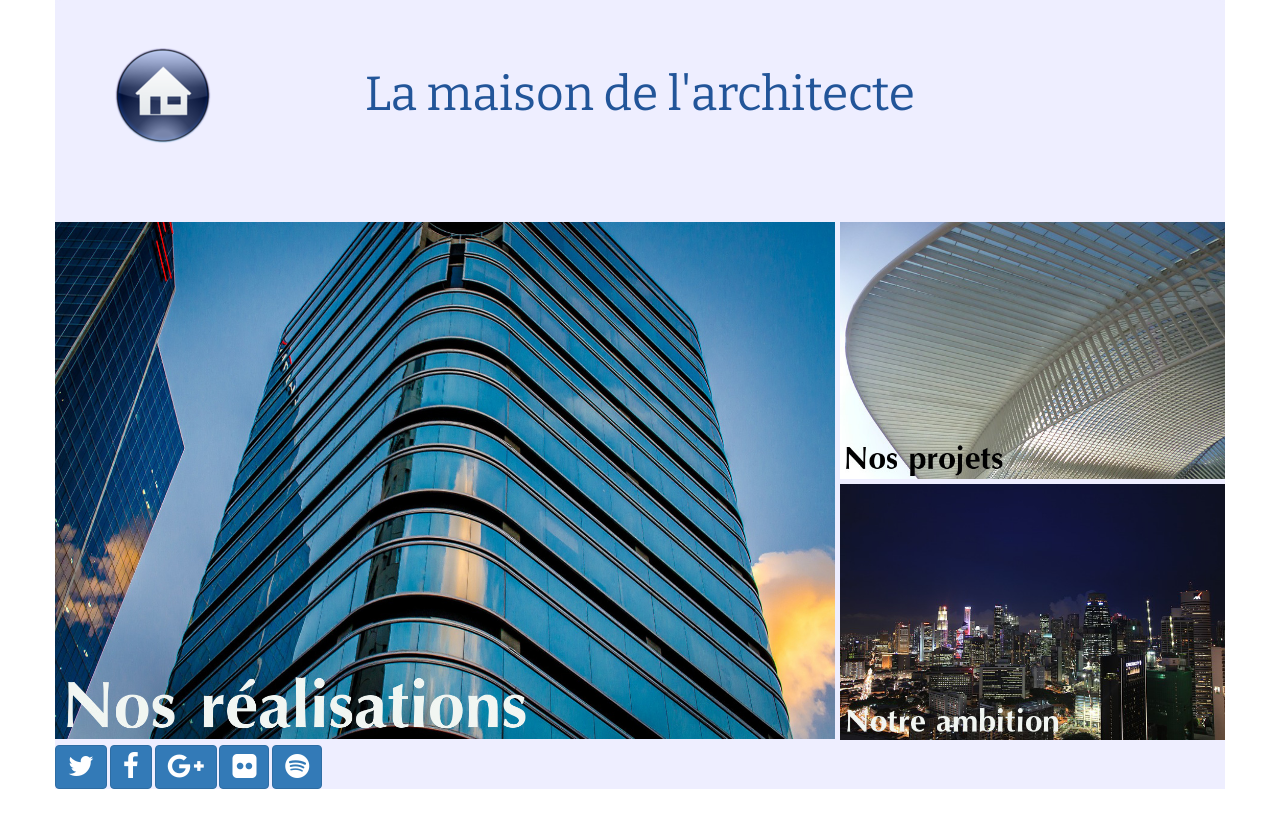
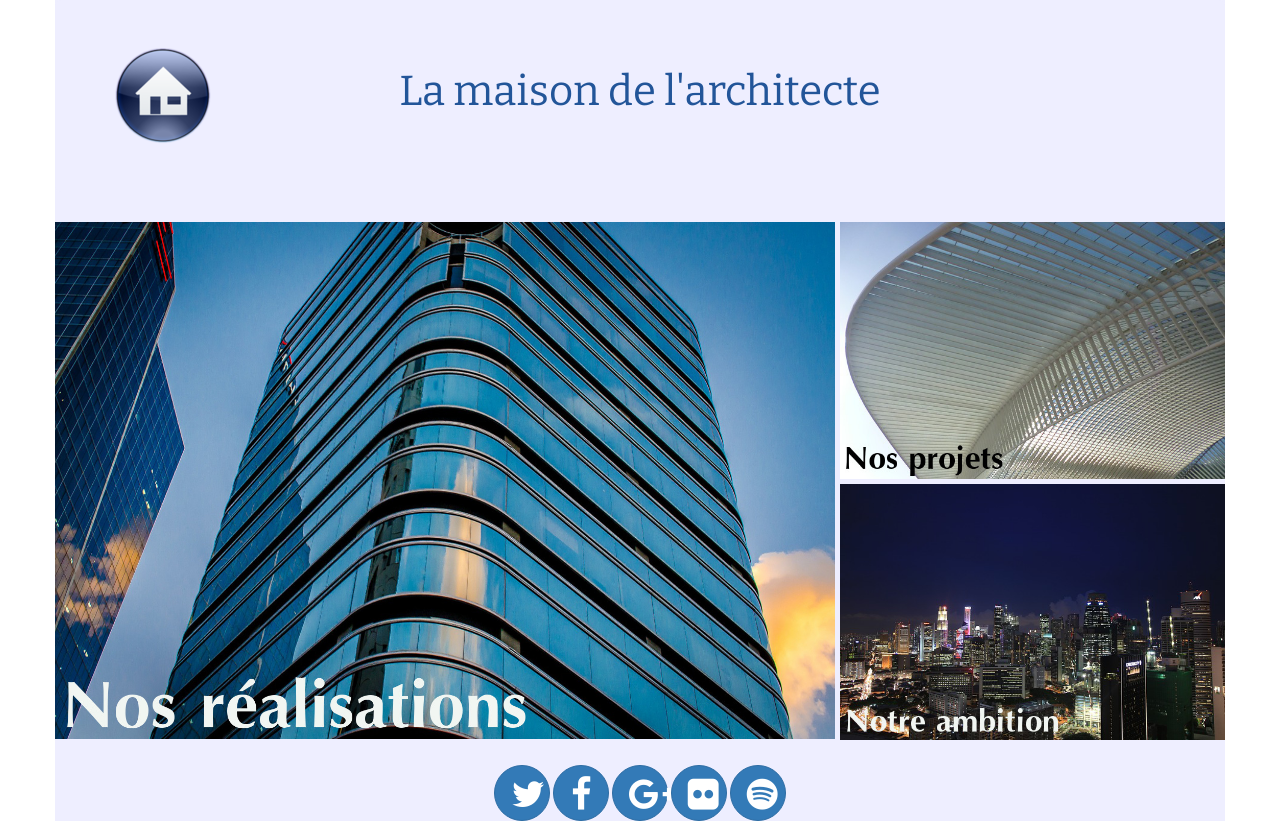
Before and after one commit to LuckyFifi/B, a plain HTML site: page index.html in a window 1280 px wide. Before the commit the page ends 800 px from the top, so only its background shows below. Drawn offline with nearby package versions, Linux system fonts and the light colour scheme.

Commit message:
pied de page - fin du devoir

```diff
--- a/index.html
+++ b/index.html
@@ -27,6 +27,11 @@
 					font-family: 'Bitter', serif;
 					color: #259;
 				}
+				.btn-lg {
+					width: 56px;
+					height: 56px;
+					border-radius: 28px;
+				}
 				.container {
 					background-color: #eef;
 				}
@@ -35,6 +40,9 @@
 				}
 				nav img {
 					width: 100%;
+				}
+				footer {
+					padding-top: 20px;
 				}
 
 			/* Styles pour les smartphones */
@@ -70,7 +78,7 @@
 			/* Styles pour les écrans moyens et grands */
 			@media (min-width: 992px) {
 				.jumbotron h1{
-				font-size: 48px;
+					font-size: 42px;
 				}
 				.container {
 					padding: 0;
@@ -128,12 +136,12 @@
 			</nav>
 
 			<footer class="row">
-				<div class="col-md-12">
-					<a class="btn btn-primary" href="#"><i class="fa fa-twitter fa-2x"></i></a>
-					<a class="btn btn-primary" href="#"><i class="fa fa-facebook fa-2x"></i></a>
-					<a class="btn btn-primary" href="#"><i class="fa fa-google-plus fa-2x"></i></a>
-					<a class="btn btn-primary" href="#"><i class="fa fa-flickr fa-2x"></i></a>
-					<a class="btn btn-primary" href="#"><i class="fa fa-spotify fa-2x"></i></a>
+				<div class="text-center">
+					<a class="btn btn-primary btn-lg" href="#"><i class="fa fa-twitter fa-2x"></i></a>
+					<a class="btn btn-primary btn-lg" href="#"><i class="fa fa-facebook fa-2x"></i></a>
+					<a class="btn btn-primary btn-lg" href="#"><i class="fa fa-google-plus fa-2x"></i></a>
+					<a class="btn btn-primary btn-lg" href="#"><i class="fa fa-flickr fa-2x"></i></a>
+					<a class="btn btn-primary btn-lg" href="#"><i class="fa fa-spotify fa-2x"></i></a>
 				</div>
 			</footer>
 		</div>
```
Lines whose indentation alone changed are shown as unchanged.
